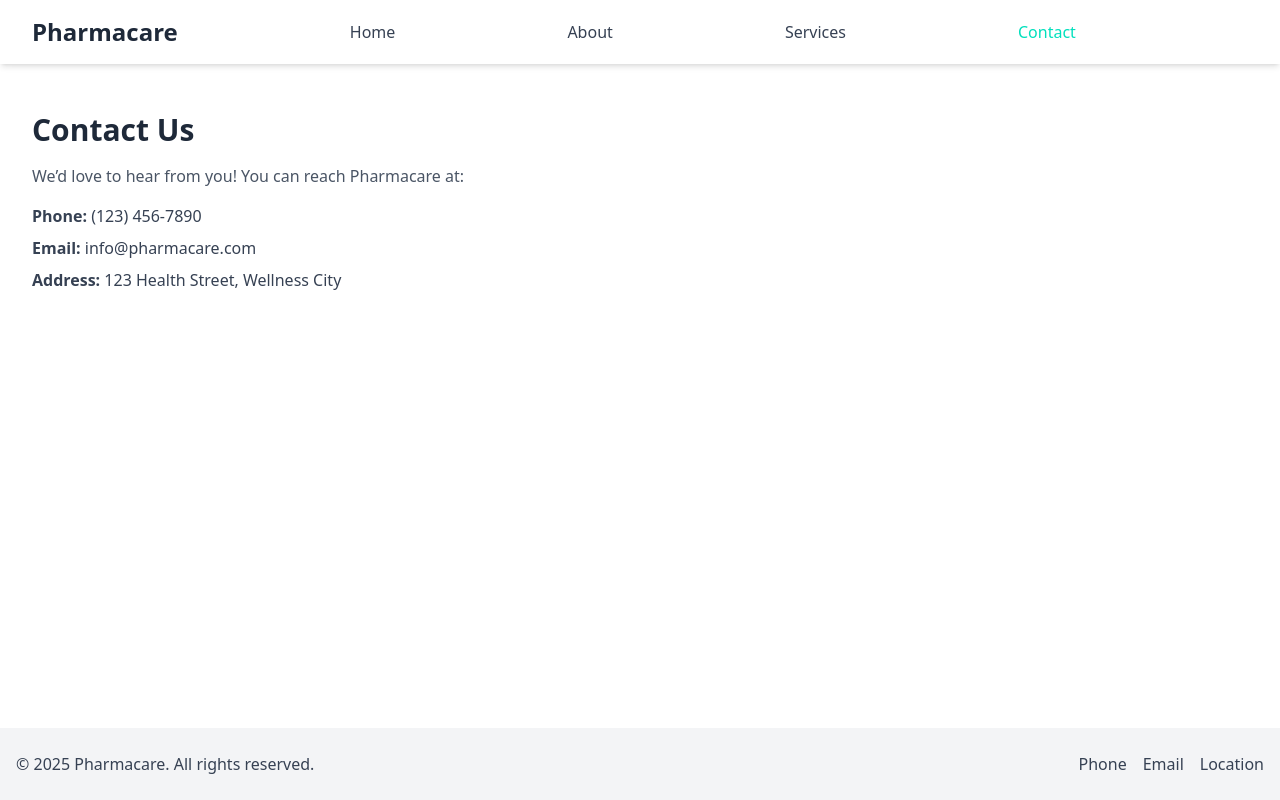
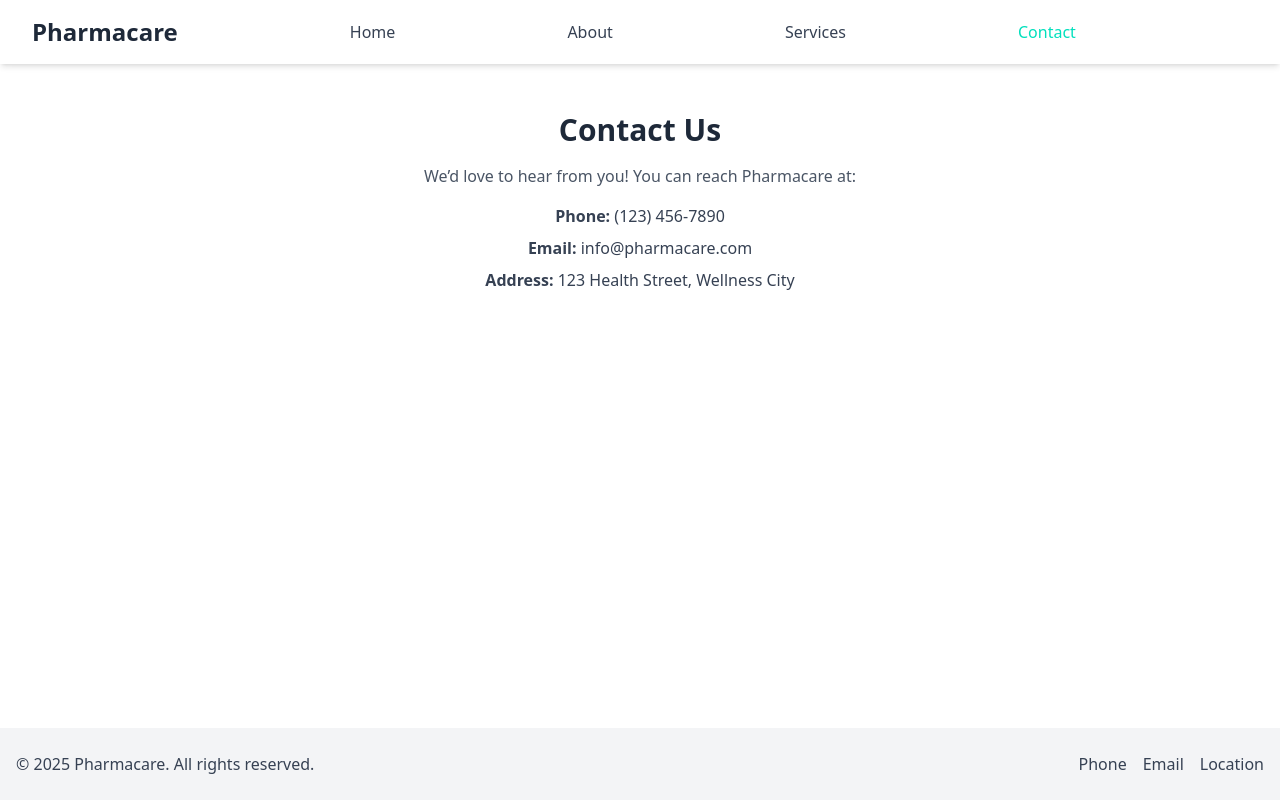
Before and after one commit to arya-lunaris/pharmacare, a React (Vite) app: page /contact in a window 1280 px wide. Built offline with nearby package versions, Linux system fonts and the light colour scheme.

Commit message:
added staggered effect for pages

```diff
--- a/src/pages/About.jsx
+++ b/src/pages/About.jsx
@@ -1,8 +1,28 @@
+import React, { useState, useEffect } from 'react';
+
 function About() {
+  const [loaded, setLoaded] = useState(false);
+
+  useEffect(() => {
+    setLoaded(true);
+  }, []);
+
   return (
-    <div className="p-8">
-      <h1 className="text-3xl font-bold text-gray-800">About Us</h1>
-      <p className="mt-4 text-gray-600">
+    <div className="p-8 flex flex-col items-center text-center">
+      <h1
+        className={`text-3xl font-bold text-gray-800 transition-all duration-700 ease-out transform ${
+          loaded ? 'opacity-100 translate-y-0' : 'opacity-0 translate-y-4'
+        }`}
+        style={{ transitionDelay: '200ms' }}
+      >
+        About Us
+      </h1>
+      <p
+        className={`mt-4 text-gray-600 transition-all duration-700 ease-out transform ${
+          loaded ? 'opacity-100 translate-y-0' : 'opacity-0 translate-y-4'
+        }`}
+        style={{ transitionDelay: '400ms' }}
+      >
         Welcome to Pharmacare. We’re dedicated to providing quality healthcare and trusted pharmacy services to our community.
       </p>
     </div>
--- a/src/pages/Contact.jsx
+++ b/src/pages/Contact.jsx
@@ -1,14 +1,58 @@
+import { useEffect, useState } from "react";
+
 function Contact() {
+  const [loaded, setLoaded] = useState(false);
+  useEffect(() => {
+    const timer = setTimeout(() => setLoaded(true), 50);
+    return () => clearTimeout(timer);
+  }, []);
+
+  const baseDelay = 0;
+  const delays = [baseDelay, baseDelay + 100, baseDelay + 200, baseDelay + 300, baseDelay + 400];
+
   return (
-    <div className="p-8">
-      <h1 className="text-3xl font-bold text-gray-800">Contact Us</h1>
-      <p className="mt-4 text-gray-600">
+    <div className="p-8 flex flex-col items-center">
+      <h1
+        className={`text-3xl font-bold text-gray-800 transition-all duration-700 ease-out
+          ${loaded ? "opacity-100 translate-y-0" : "opacity-0 translate-y-8"}
+        `}
+        style={{ transitionDelay: `${delays[0]}ms` }}
+      >
+        Contact Us
+      </h1>
+      <p
+        className={`mt-4 text-gray-600 transition-all duration-700 ease-out
+          ${loaded ? "opacity-100 translate-y-0" : "opacity-0 translate-y-8"}
+        `}
+        style={{ transitionDelay: `${delays[1]}ms` }}
+      >
         We’d love to hear from you! You can reach Pharmacare at:
       </p>
-      <ul className="mt-4 text-gray-700 space-y-2">
-        <li><strong>Phone:</strong> (123) 456-7890</li>
-        <li><strong>Email:</strong> info@pharmacare.com</li>
-        <li><strong>Address:</strong> 123 Health Street, Wellness City</li>
+      <ul className="mt-4 text-gray-700 space-y-2 flex flex-col items-center">
+        <li
+          className={`transition-all duration-700 ease-out
+            ${loaded ? "opacity-100 translate-y-0" : "opacity-0 translate-y-8"}
+          `}
+          style={{ transitionDelay: `${delays[2]}ms` }}
+        >
+          <strong>Phone:</strong> (123) 456-7890
+        </li>
+        <li
+          className={`transition-all duration-700 ease-out
+            ${loaded ? "opacity-100 translate-y-0" : "opacity-0 translate-y-8"}
+          `}
+          style={{ transitionDelay: `${delays[3]}ms` }}
+        >
+          <strong>Email:</strong> info@pharmacare.com
+        </li>
+        <li
+          className={`transition-all duration-700 ease-out
+            ${loaded ? "opacity-100 translate-y-0" : "opacity-0 translate-y-8"}
+          `}
+          style={{ transitionDelay: `${delays[4]}ms` }}
+        >
+          <strong>Address:</strong> 123 Health Street, Wellness City
+        </li>
       </ul>
     </div>
   );
--- a/src/pages/Home.jsx
+++ b/src/pages/Home.jsx
@@ -1,14 +1,56 @@
-
+import { useNavigate } from 'react-router-dom';
+import { useState, useEffect } from 'react';
 
 function Home() {
+  const navigate = useNavigate();
+  const [loaded, setLoaded] = useState(false);
+
+  useEffect(() => {
+    const timer = setTimeout(() => setLoaded(true), 100);
+    return () => clearTimeout(timer);
+  }, []);
+
+  const headingDelay = 0;
+  const paragraphDelay = 150;
+  const imageDelay = 300;
+  const buttonDelay = 450;
+
+  const getTransitionStyle = (delay) => ({
+    transition: 'opacity 0.7s ease, transform 0.7s cubic-bezier(0.4,0,0.2,1)',
+    transitionDelay: `${delay}ms`,
+    opacity: loaded ? 1 : 0,
+    transform: loaded ? 'translateY(0)' : 'translateY(32px)',
+    willChange: 'opacity, transform',
+  });
+
   return (
     <div className="p-8 text-center">
-      <h1 className="text-4xl font-bold text-gray-800">Welcome to Pharmacare</h1>
-      <p className="mt-4 text-gray-600 max-w-2xl mx-auto">
+      <h1
+        className="text-4xl font-bold text-gray-800"
+        style={getTransitionStyle(headingDelay)}
+      >
+        Welcome to Pharmacare
+      </h1>
+      <p
+        className="mt-4 text-gray-600 max-w-2xl mx-auto"
+        style={getTransitionStyle(paragraphDelay)}
+      >
         Your trusted local pharmacy for prescriptions, health advice, and wellness services.
         At Pharmacare, we’re committed to providing personalized care for you and your family.
       </p>
-      <button className="mt-6 px-6 py-3 bg-[#00E0BD] text-white font-medium rounded hover:bg-teal-400 transition-colors">
+
+      <img
+        src="/images/pharmacist.jpg"
+        alt="Pharmacist helping a customer"
+        className="mx-auto mt-6 max-w-md rounded-lg shadow-md"
+        style={getTransitionStyle(imageDelay)}
+      />
+
+      <button
+        onClick={() => navigate('/about')}
+        className="mt-6 px-6 py-3 bg-[#00E0BD] text-white font-medium rounded-full hover:bg-teal-400 transition-colors cursor-pointer"
+        style={getTransitionStyle(buttonDelay)}
+      >
         Learn More
       </button>
     </div>
--- a/src/pages/Services.jsx
+++ b/src/pages/Services.jsx
@@ -1,15 +1,42 @@
-
+import { useState, useEffect } from "react";
 
 function Services() {
+  const [loaded, setLoaded] = useState(false);
+
+  useEffect(() => {
+    setLoaded(true);
+  }, []);
+
+  const services = [
+    "Prescription Refills",
+    "NHS and Private Vaccinations",
+    "Health Consultations",
+    "Prescription Delivery",
+    "Over-the-Counter Medicines",
+  ];
+
   return (
-    <div className="p-8">
-      <h1 className="text-3xl font-bold text-gray-800">Our Services</h1>
-      <ul className="mt-4 space-y-2 text-gray-700 list-disc list-inside">
-        <li>Prescription Refills</li>
-        <li>NHS and Private Vaccinations</li>
-        <li>Health Consultations</li>
-        <li>Prescription Delivery</li>
-        <li>Over-the-Counter Medicines</li>
+    <div className="p-8 flex flex-col items-center">
+      <h1
+        className={`text-3xl font-bold text-gray-800 transition-all duration-500 transform ${
+          loaded ? "opacity-100 translate-y-0" : "opacity-0 translate-y-6"
+        }`}
+        style={{ transitionDelay: "100ms" }}
+      >
+        Our Services
+      </h1>
+      <ul className="mt-4 space-y-2 text-gray-700 list-disc list-inside flex flex-col items-center p-0 m-0">
+        {services.map((service, index) => (
+          <li
+            key={service}
+            className={`transition-all duration-500 transform ${
+              loaded ? "opacity-100 translate-y-0" : "opacity-0 translate-y-6"
+            }`}
+            style={{ transitionDelay: `${300 + index * 100}ms` }}
+          >
+            {service}
+          </li>
+        ))}
       </ul>
     </div>
   );
```
Also changed, not shown: 1 other file (tests, documents, lock files or other folders).
